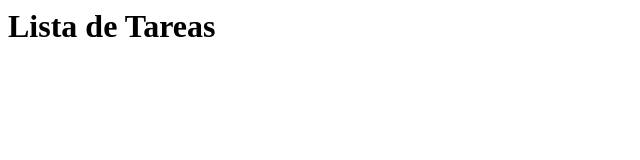
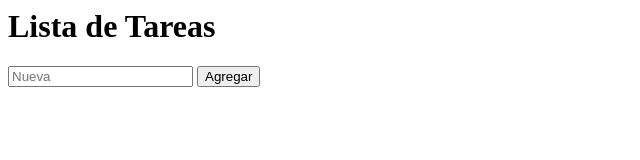
Before and after one commit to isach2900-creator/app-tareas, a plain HTML site: page index.html in a window 1280 px wide. Shown: the whole page, without its empty margins (0-640 px from the left). Drawn offline with Linux system fonts and the light colour scheme.

Commit message:
Agrega input y boton para nuevas tareas

```diff
--- a/index.html
+++ b/index.html
@@ -1,2 +1,4 @@
 <h1>Lista de Tareas</h1>
 <ul></ul>
+<input type=text placeholder=Nueva tarea>
+<button>Agregar</button>
```
